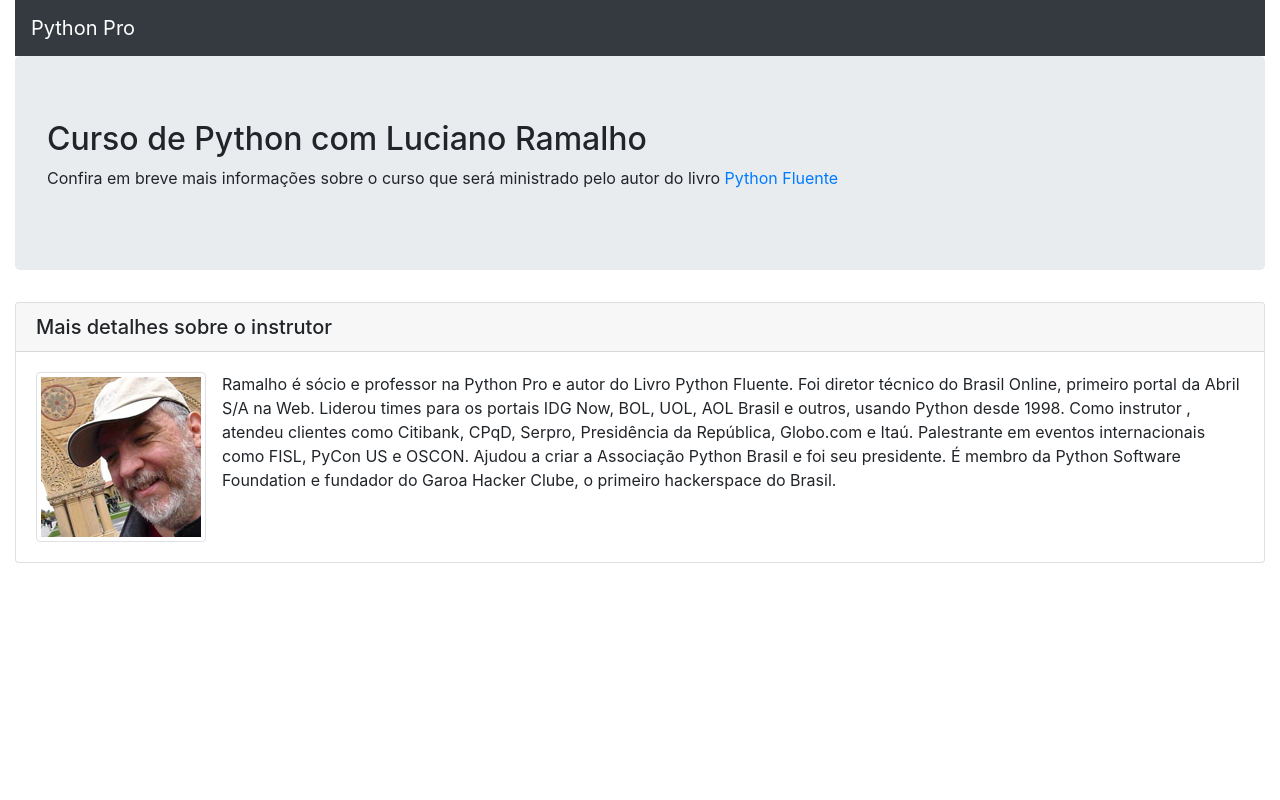
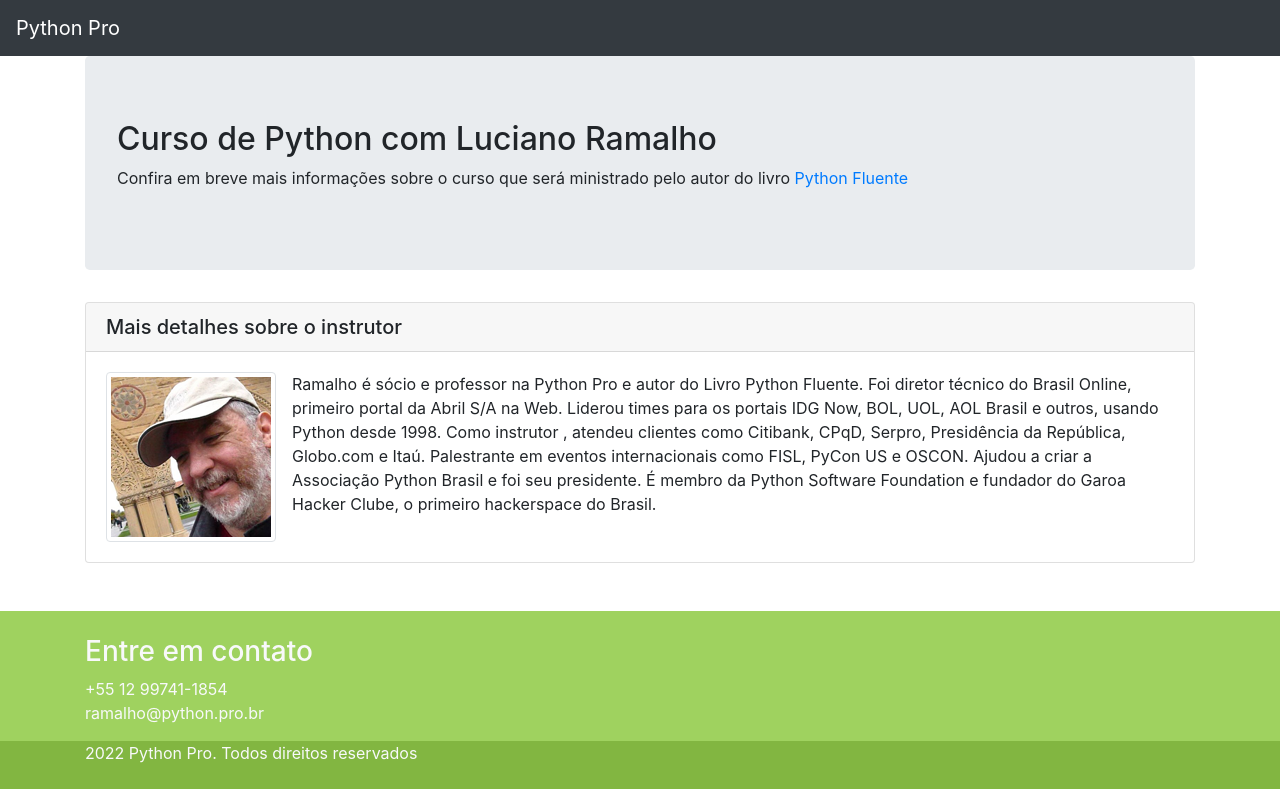
Before and after one commit to mateuslourenco/curso-django-ubuntu, a Django app: page / in a window 1280 px wide. Run offline with Django 4.2, Linux system fonts and the light colour scheme; some libraries are stand-ins or nearby versions.

Commit message:
Adicionado footer close #82

```diff
--- a/pypro/base/static/css/style.css
+++ b/pypro/base/static/css/style.css
@@ -1 +1,6 @@
-# Empty CSS file for your own CSS
+.main-footer {
+    background-color: #9fd25f;
+}
+.rights {
+    background-color: #82b641;
+}
--- a/pypro/base/templates/base/home.html
+++ b/pypro/base/templates/base/home.html
@@ -20,11 +20,8 @@
 
 </head>
 <body>
+<nav class="navbar navbar-expand-lg navbar-dark bg-dark">
 
-<div class="container-fluid">
-    <div class="row">
-        <div class="col-md-12">
-            <nav class="navbar navbar-expand-lg navbar-dark bg-dark">
     <a class="navbar-brand" href="{% url 'base:home' %}">Python Pro</a>
     <button class="navbar-toggler" type="button" data-toggle="collapse"
             data-target="#navbarSupportedContent" aria-controls="navbarSupportedContent"
@@ -38,6 +35,9 @@
         </ul>
     </div>
 </nav>
+<div class="container">
+    <div class="row">
+        <div class="col-md-12">
             <div class="jumbotron">
                 <h2>
                     Curso de Python com Luciano Ramalho
@@ -72,7 +72,28 @@
         </div>
     </div>
 </div>
-
-
+<footer class="main-footer mt-5 pt-4 text-light">
+    <div class="container">
+        <div class="row">
+            <div class="col">
+                <h3>Entre em contato</h3>
+                <address>
+                    +55 12 99741-1854
+                    <br>
+                    <a href="mailto:ramalho@python.pro.br" class="text-light">ramalho@python.pro.br</a>
+                </address>
+            </div>
+        </div>
+    </div>
+    <div class="rights pb-4">
+        <div class="container">
+            <div class="row">
+                <div class="col">
+                    {% now 'Y' %} Python Pro. Todos direitos reservados
+                </div>
+            </div>
+        </div>
+    </div>
+</footer>
 </body>
 </html>
```
Lines whose indentation alone changed are shown as unchanged.
